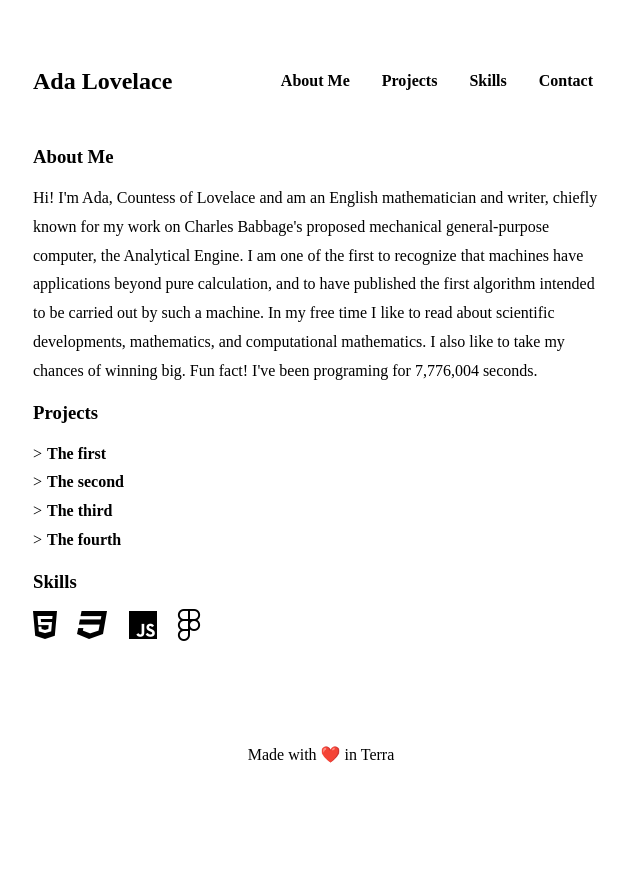
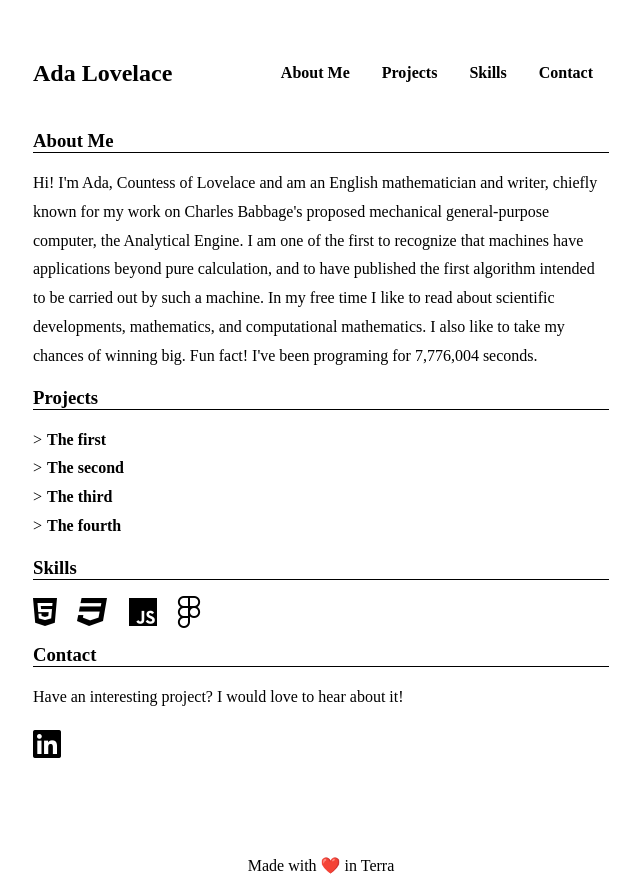
Before and after one commit to KenanKarakashli/portfolio, a plain HTML site: page index.html in a window 1280 px wide. Shown: the whole page, without its empty margins (319-959 px from the left). Before the commit the page ends 800 px from the top, so only its background shows below. Drawn offline with Linux system fonts and the light colour scheme.

Commit message:
Commit message

```diff
--- a/index.css
+++ b/index.css
@@ -54,13 +54,15 @@ footer {
 footer > span {
     margin: 0rem 3.5px;
 }
-.skills_container > i{
+#skills_container, .contact_icons{margin-top: 1rem;}
+#skills_container > i{
     margin-right: 1rem;
 }
 .sec_count {
     color: currentColor;
 }
 
+h3 {border-bottom:1px solid}
 /* Dropdown content */
 #projects_container {
     display: flex;
--- a/index.html
+++ b/index.html
@@ -61,13 +61,22 @@
 
 
             <h3>Skills</h3>
-            <div class="skills_container">
+            <div id="skills_container">
                 <i class="fa-brands fa-html5 fa-2x"></i>
                 <i class="fa-brands fa-css3 fa-2x"></i>
                 <i class="fa-brands fa-js fa-2x"></i>
                 <i class="fa-brands fa-figma fa-2x"></i>
             </div>
+
+            <h3>Contact</h3>
+            <div id="contact_container">
+                <p>Have an interesting project? I would love to hear about it!</p>
+                <div class="contact_icons">
+                    <i class="fa-brands fa-linkedin fa-2x"></i>
+                </div>
+            </div>
         </div>
+
         <footer>
             <p>Made with <span class="heart_icon">❤️</span> in Terra</p>
         </footer>
--- a/index.js
+++ b/index.js
@@ -1,10 +1,13 @@
 let secCount = document.querySelector(".sec_count");
 
 let count = 0;
-setInterval(function(){
+let myInterval = setInterval(function(){
   let d = new Date();
   let secondsHolder = d.getSeconds();
-  let paddedCount = count.toString().padStart(3,'0');
-  secCount.textContent = `${paddedCount} seconds.`;
+    let paddedCount = count.toString().padStart(3,'0');
+    secCount.textContent = `${paddedCount} seconds.`;
   count++
+    if(count === 999){
+      count = 0;
+    }
 },1000);
```
Also changed, not shown: 1 other file.
